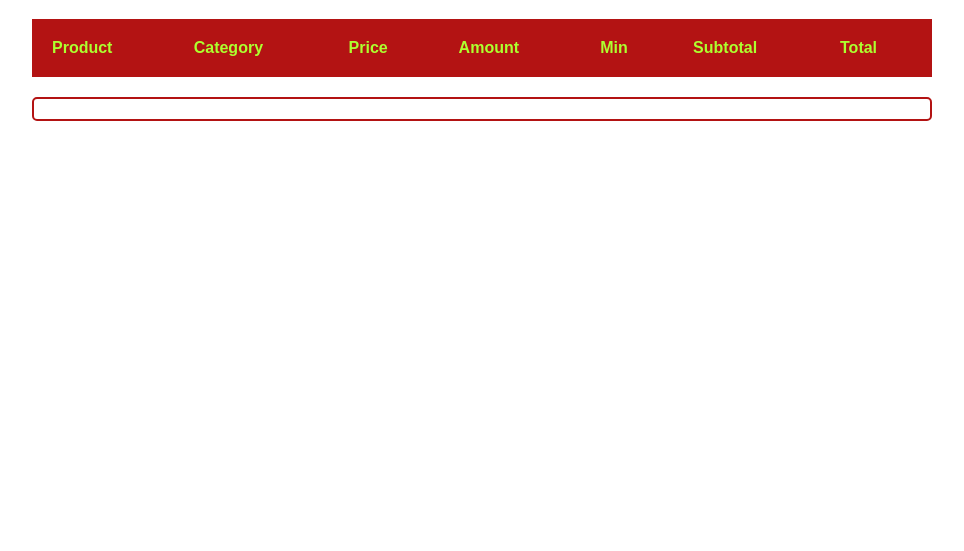
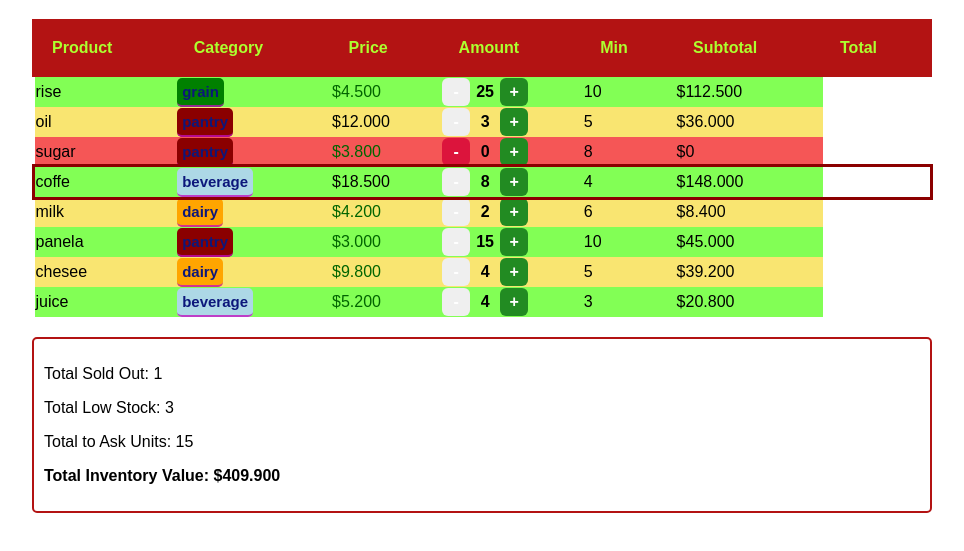
Before and after one commit to Raul-Prada/Taller-13-11, a plain HTML site: page index.html in a window 1280 px wide. Shown: the part 117-668 px from the top of the page, without its empty margins (158-1122 px from the left). Drawn offline with Linux system fonts and the light colour scheme; files that its build step writes are made by us from their sources.

Commit message:
Fix paths for CSS and JS files in index.html
Updated stylesheet and script references in index.html.

```diff
--- a/index.html
+++ b/index.html
@@ -4,7 +4,7 @@
     <meta charset="UTF-8">
     <meta name="viewport" content="width=device-width, initial-scale=1.0">
     <title>Shop's Inventory</title>
-    <link rel="stylesheet" href="css/css.css">
+    <link rel="stylesheet" href="css.css">
 </head>
 <body>
 
@@ -27,6 +27,6 @@
 
     <div id="summary"></div>
 
-    <script src="js/js.js"></script>
+    <script src="js.js"></script>
 </body>
 </html>
```
